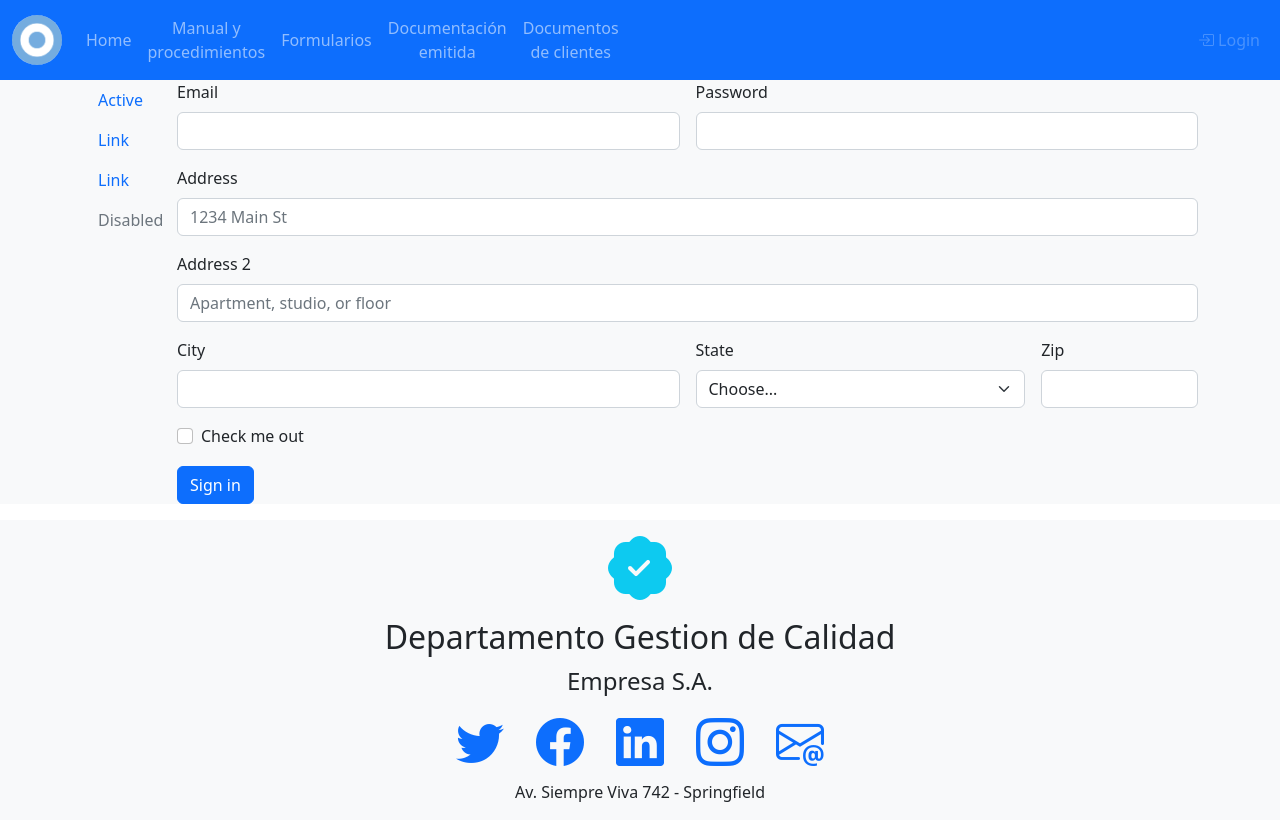
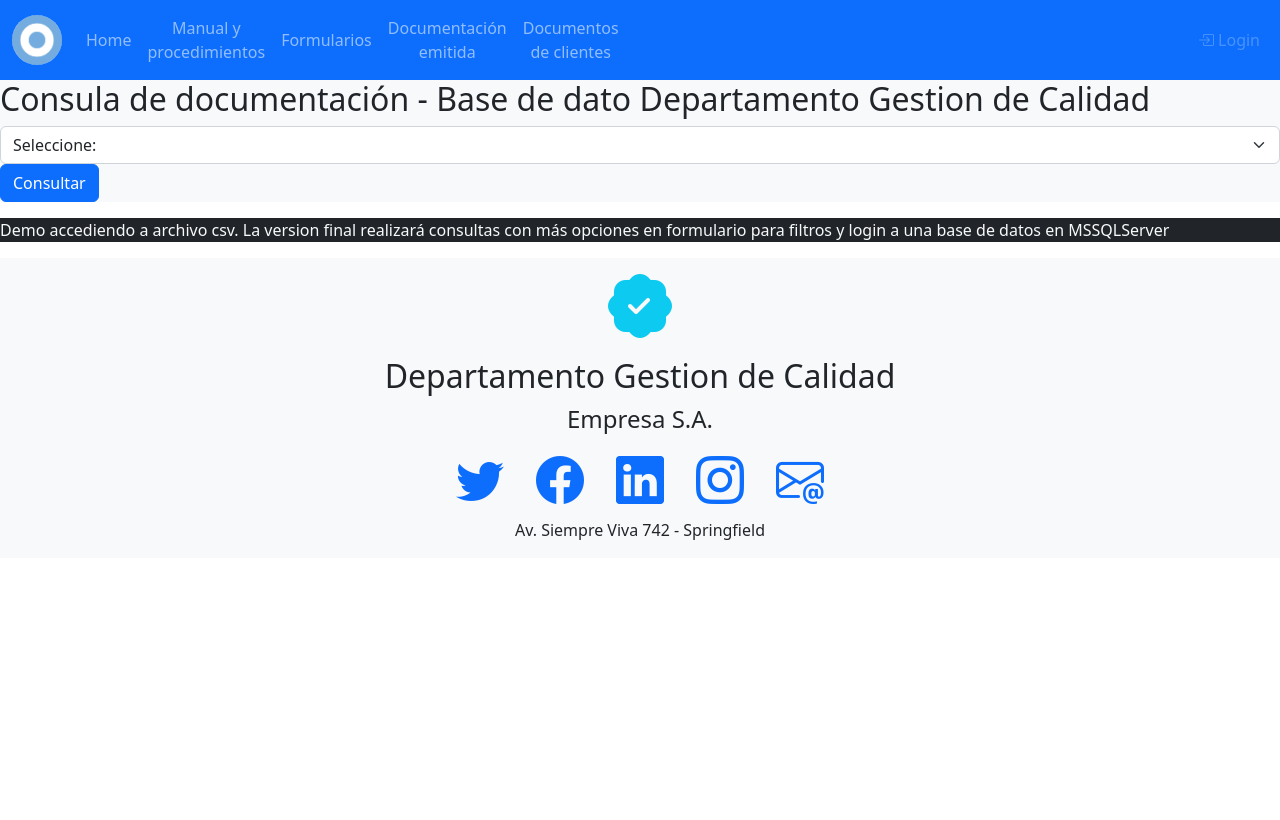
Before and after one commit to scorpius-t/TPI-CodoACODO, a plain HTML site: page docs-emitidos.html in a window 1280 px wide. Drawn offline with nearby package versions, Linux system fonts and the light colour scheme.

Commit message:
Docs-emitidos: se agrega 2 consultas básicas

```diff
--- a/docs-emitidos.html
+++ b/docs-emitidos.html
@@ -17,6 +17,11 @@
     <link href="https://cdn.jsdelivr.net/npm/bootstrap@5.2.3/dist/css/bootstrap.min.css" rel="stylesheet" integrity="sha384-rbsA2VBKQhggwzxH7pPCaAqO46MgnOM80zW1RWuH61DGLwZJEdK2Kadq2F9CUG65" crossorigin="anonymous">
     <!-- iconos de bootstrap-->
     <link rel="stylesheet" href="https://cdn.jsdelivr.net/npm/bootstrap-icons@1.10.5/font/bootstrap-icons.css">
+    <!-- scripts -->
+    <script src="http://code.jquery.com/jquery-1.10.2.js"></script>
+    <script src="http://code.jquery.com/ui/1.11.2/jquery-ui.js"></script>
+    <script src="http://maxcdn.bootstrapcdn.com/bootstrap/3.2.0/js/bootstrap.min.js"></script>
+    <script type="text/javascript" src="./js/query-docs.js"></script>
   </head>
   <body>
     <!-- barra navegacion  -->
@@ -53,152 +58,26 @@
 
       <!-- seccion documentos emitidos -->
     <section class="docs-emitidos position-relative bg-light" id="hero">
-      <div class="container">
-        <div class="row">
-          <div class="col-1">
-            <nav class="nav flex-column">
-              <a class="nav-link active" aria-current="page" href="#">Active</a>
-              <a class="nav-link" href="#">Link</a>
-              <a class="nav-link" href="#">Link</a>
-              <a class="nav-link disabled">Disabled</a>
-            </nav>
-          </div>
-          <div class="col-11">
-            <form class="row g-3">
-              <div class="col-md-6">
-                <label for="inputEmail4" class="form-label">Email</label>
-                <input type="email" class="form-control" id="inputEmail4">
-              </div>
-              <div class="col-md-6">
-                <label for="inputPassword4" class="form-label">Password</label>
-                <input type="password" class="form-control" id="inputPassword4">
-              </div>
-              <div class="col-12">
-                <label for="inputAddress" class="form-label">Address</label>
-                <input type="text" class="form-control" id="inputAddress" placeholder="1234 Main St">
-              </div>
-              <div class="col-12">
-                <label for="inputAddress2" class="form-label">Address 2</label>
-                <input type="text" class="form-control" id="inputAddress2" placeholder="Apartment, studio, or floor">
-              </div>
-              <div class="col-md-6">
-                <label for="inputCity" class="form-label">City</label>
-                <input type="text" class="form-control" id="inputCity">
-              </div>
-              <div class="col-md-4">
-                <label for="inputState" class="form-label">State</label>
-                <select id="inputState" class="form-select">
-                  <option selected>Choose...</option>
-                  <option>...</option>
-                </select>
-              </div>
-              <div class="col-md-2">
-                <label for="inputZip" class="form-label">Zip</label>
-                <input type="text" class="form-control" id="inputZip">
-              </div>
-              <div class="col-12">
-                <div class="form-check">
-                  <input class="form-check-input" type="checkbox" id="gridCheck">
-                  <label class="form-check-label" for="gridCheck">
-                    Check me out
-                  </label>
-                </div>
-              </div>
-              <div class="col-12">
-                <button type="button" class="btn btn-primary" onclick="readFile()">Sign in</button>
-              </div>
-            </form>
+      <h2>Consula de documentación - Base de dato Departamento Gestion de Calidad</h2>
+      <select class="form-select" id="tipo-consulta" name="tipo-consulta" aria-label="Default select example">
+        <option selected value="">Seleccione:</option>
+        <option value="./media/files/distrib-anual.csv">Documentacion emitida</option>
+        <option value="./media/files/paquetes-anual.csv">Paquetes de trabajos</option>
+      </select>
 
-          </div>
-        </div>
+      <button type="button" class="btn btn-primary" onclick="readFile()">Consultar</button>
 
       </div>
 
-
+      <!-- onclick="readFile('./media/files/distrib-anual.csv')"  -->
     </section>
 <!-- tabla de salida de consulta DB -->
-    <section>
+    <section class="consulta-db bg-dark text-light">
       <div id="dvCSV"></div>
       <p id="demo"></p>
-      <script src="http://code.jquery.com/jquery-1.10.2.js"></script>
-      <script src="http://code.jquery.com/ui/1.11.2/jquery-ui.js"></script>
-      <script src="http://maxcdn.bootstrapcdn.com/bootstrap/3.2.0/js/bootstrap.min.js"></script>
-      <script type="text/javascript" >
-        // function readFile() {
-        function readFile() {
-          var xhttp = new XMLHttpRequest();
-          xhttp.onreadystatechange = function() {
-            if (this.readyState == 4 && this.status == 200) {
 
-              var table = document.createElement("table");
-              table.className="table"; //class= "table"
-              var rows = this.responseText.split("\n");
-              if (rows.length>0){
-                var cells = rows[0].split(",");
-                    if (cells.length > 1) {
-                      var thead=table.createTHead();
-                      var rowh = thead.insertRow(0);
-                      for (var j = 0; j < cells.length; j++) {
-                          var cell = rowh.insertCell(-1);
-                          cell.innerHTML = cells[j];
-                      }
-                      var tbody=table.createTBody();
-                for (var i = 1; i < rows.length; i++) {
-                    var cells = rows[i].split(",");
-                    if (cells.length > 1) {
-                        var row = tbody.insertRow(-1);
-                        for (var j = 0; j < cells.length; j++) {
-                            var cell = row.insertCell(-1);
-                            cell.innerHTML = cells[j];
-                        }
-                    }
-                }
-              }
-              }
-              var dvCSV = document.getElementById("dvCSV");
-              dvCSV.innerHTML = "";
-              dvCSV.appendChild(table);
+      <p>Demo accediendo a archivo csv. La version final realizará consultas con más opciones en formulario para filtros y login a una base de datos en MSSQLServer</p>
 
-              // document.getElementById("demo").innerHTML =
-              // this.responseText;
-            }
-          };
-          xhttp.open("GET", "./media/files/distrib-anual.csv", true);
-          xhttp.send();
-        }
-          // }
-      //   var fileUpload = document.getElementById("/distrib-anual.csv");
-      //   var regex = /^([a-zA-Z0-9\s_\\.\-:])+(.csv|.txt)$/;
-      //   if (regex.test(fileUpload.value.toLowerCase())) {
-      //       if (typeof (FileReader) != "undefined") {
-      //           var reader = new FileReader();
-      //           reader.onload = function (e) {
-      //               var table = document.createElement("table");
-      //               var rows = e.target.result.split("\n");
-      //               for (var i = 0; i < rows.length; i++) {
-      //                   var cells = rows[i].split(",");
-      //                   if (cells.length > 1) {
-      //                       var row = table.insertRow(-1);
-      //                       for (var j = 0; j < cells.length; j++) {
-      //                           var cell = row.insertCell(-1);
-      //                           cell.innerHTML = cells[j];
-      //                       }
-      //                   }
-      //               }
-      //               var dvCSV = document.getElementById("dvCSV");
-      //               dvCSV.innerHTML = "";
-      //               dvCSV.appendChild(table);
-      //           }
-      //           reader.readAsText(fileUpload.files[0]);
-      //       } else {
-      //           alert("This browser does not support HTML5.");
-      //       }
-      //   } else {
-      //       alert("Please upload a valid CSV file.");
-      //   }
-      // }
-
-        </script>
     </section>
 
     <footer class="bg-light d-flex flex-column align-items-center justify-content-between">
--- /dev/null
+++ b/js/query-docs.js
@@ -0,0 +1,47 @@
+function readFile() {
+    var e = document.getElementById("tipo-consulta");
+
+    var filepath = e.options[e.selectedIndex].value;
+
+    if (filepath!=""){
+        var xhttp = new XMLHttpRequest();
+        xhttp.onreadystatechange = function() {
+        if (this.readyState == 4 && this.status == 200) {
+
+            var table = document.createElement("table");
+            table.className="table text-light"; //class= "table text-light"
+            var rows = this.responseText.split("\n");
+            if (rows.length>0){
+            var cells = rows[0].split(",");
+                if (cells.length > 1) {
+                    var thead=table.createTHead();
+                    var rowh = thead.insertRow(0);
+                    for (var j = 0; j < cells.length; j++) {
+                        var cell = rowh.insertCell(-1);
+                        cell.innerHTML = cells[j];
+                    }
+                    var tbody=table.createTBody();
+            for (var i = 1; i < rows.length; i++) {
+                var cells = rows[i].split(",");
+                if (cells.length > 1) {
+                    var row = tbody.insertRow(-1);
+                    for (var j = 0; j < cells.length; j++) {
+                        var cell = row.insertCell(-1);
+                        cell.innerHTML = cells[j];
+                    }
+                }
+            }
+            }
+            }
+            var dvCSV = document.getElementById("dvCSV");
+            dvCSV.innerHTML = "";
+            dvCSV.appendChild(table);
+
+            // document.getElementById("demo").innerHTML =
+            // this.responseText;
+        }
+        };
+        xhttp.open("GET", filepath, true);
+        xhttp.send();
+    }
+  }
--- /dev/null
+++ b/media/files/paquetes-anual.csv
@@ -0,0 +1,5 @@
+año,Paquete de documentos, Titulo del paquete, Responsable
+2023, 103, Actualizacion documentos de DGC por auditoria de recertificación 2023, Roman Ramones
+2023, 107, Asistencia a metalmecánica - Auditoría Sistema de Calidad, Mariana Gonzalez
+2022, 98, Resolucion de no conformidades de auditoría externa, Roman Ramones
+2022, 99, Asistencia a metalmecánica - Mejoras en línea de produccion, Juan Perez
```
Also changed, not shown: index.html (+2 -1 lines).
